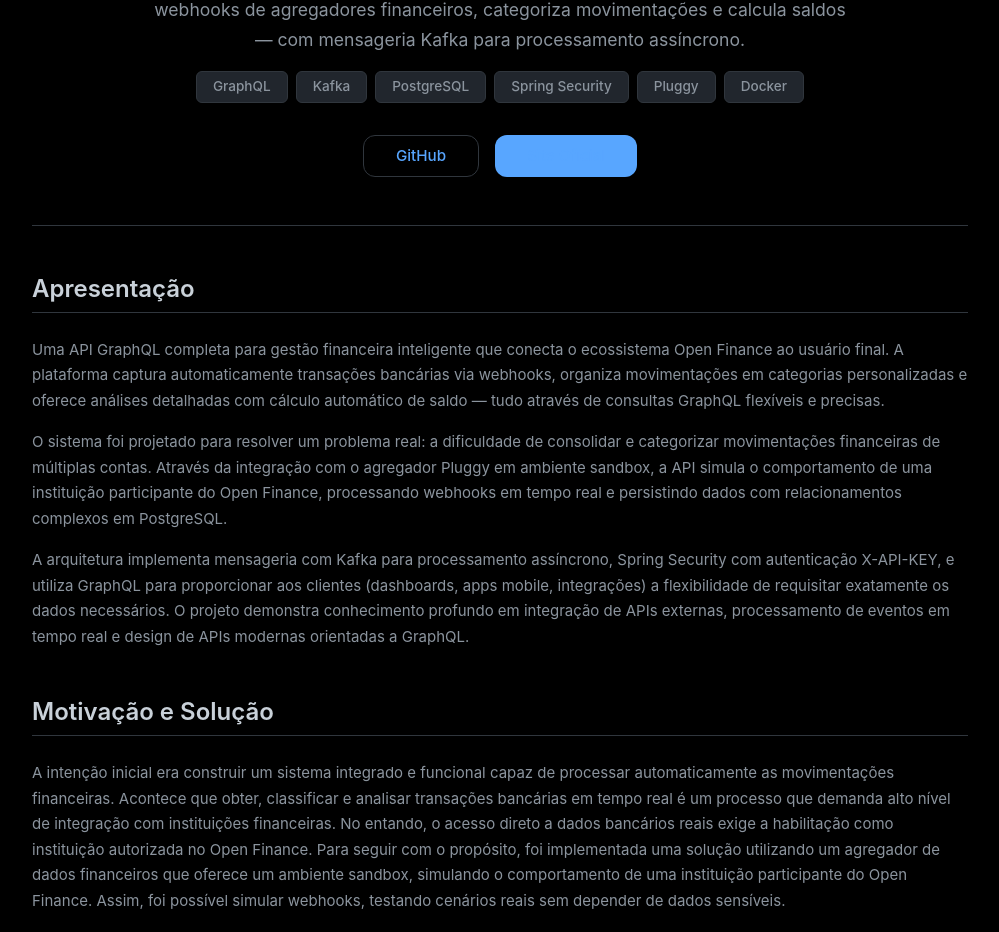
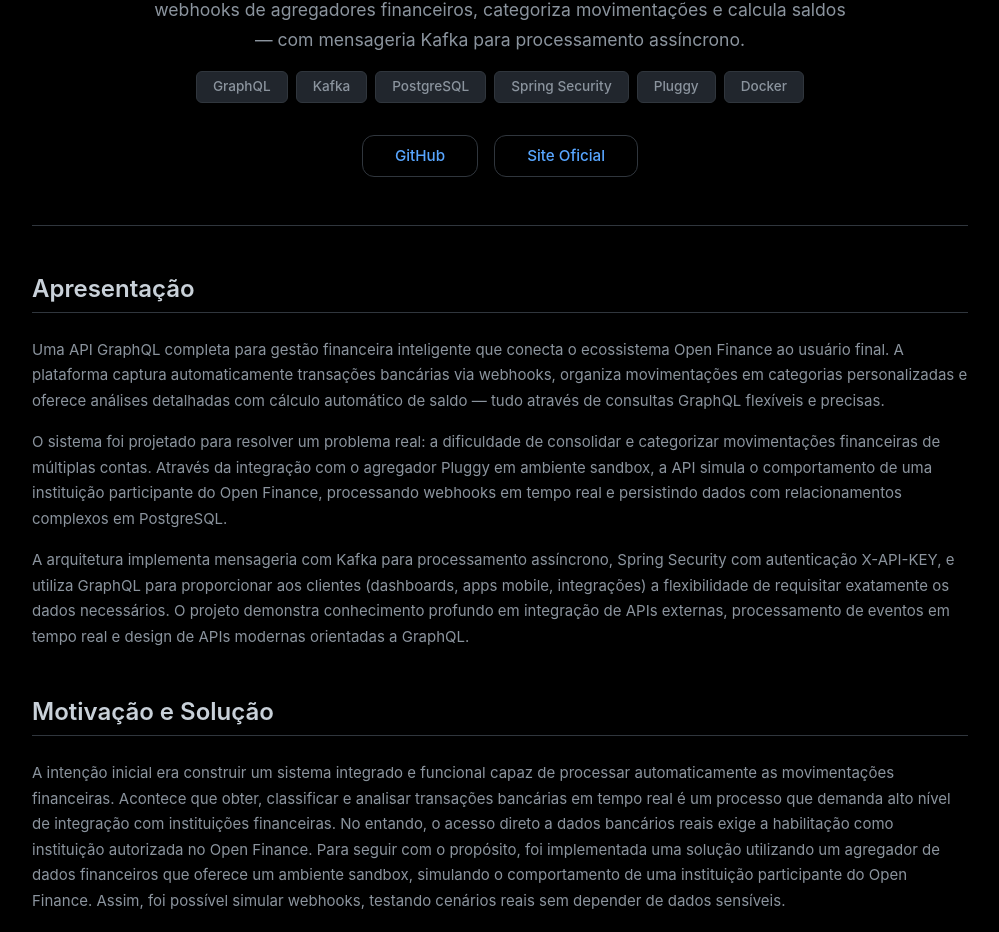
Before and after one commit to GustavoDaMassa/PortifolioSite, a React (Vite) app: page /finance in a window 1280 px wide. Shown: the part 1018-1950 px from the top of the page, without its empty margins (140-1139 px from the left). Built offline with nearby package versions, Linux system fonts and the light colour scheme.

Commit message:
fix: use secondary style for official site links in hero sections

```diff
--- a/src/pages/FinanceAPI/FinanceAPI.jsx
+++ b/src/pages/FinanceAPI/FinanceAPI.jsx
@@ -24,7 +24,7 @@ export const FinanceAPI = () => {
 
   const heroLinks = [
     { label: 'GitHub', href: 'https://github.com/GustavoDaMassa/FinanceAPI', primary: false },
-    { label: 'Site Oficial', href: 'https://FinanceAPI.com.br', primary: true }
+    { label: 'Site Oficial', href: 'https://FinanceAPI.com.br', primary: false }
   ];
 
   const heroTags = ['GraphQL', 'Kafka', 'PostgreSQL', 'Spring Security', 'Pluggy', 'Docker'];
--- a/src/pages/MediasAPI/MediasAPI.jsx
+++ b/src/pages/MediasAPI/MediasAPI.jsx
@@ -24,7 +24,7 @@ export const MediasAPI = () => {
 
   const heroLinks = [
     { label: 'GitHub', href: 'https://github.com/GustavoDaMassa/MediasAPI', primary: false },
-    { label: 'Site Oficial', href: 'https://MediasAPI.GustavoHDev.com.br', primary: true }
+    { label: 'Site Oficial', href: 'https://MediasAPI.GustavoHDev.com.br', primary: false }
   ];
 
   const heroTags = ['Spring Boot', 'JWT', 'OpenAPI 3', 'Docker', 'MySQL', 'JUnit'];
```
